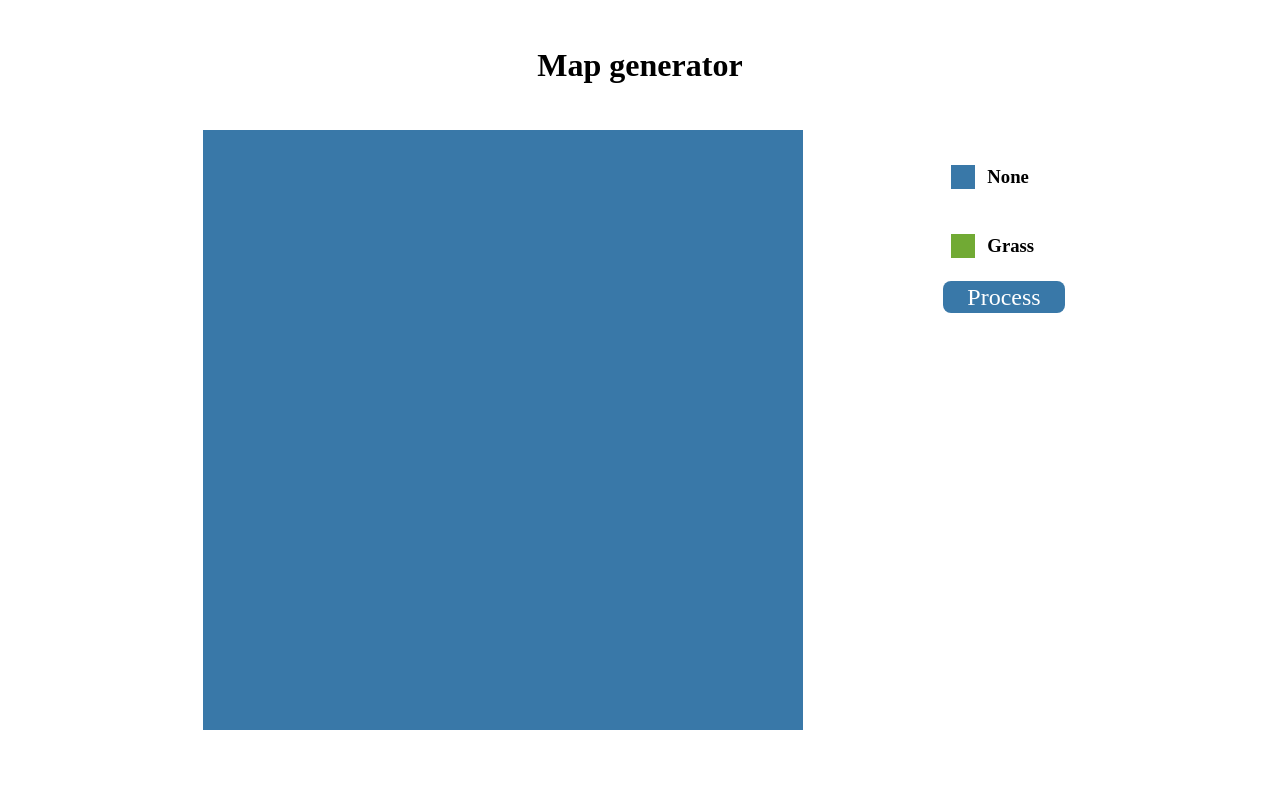
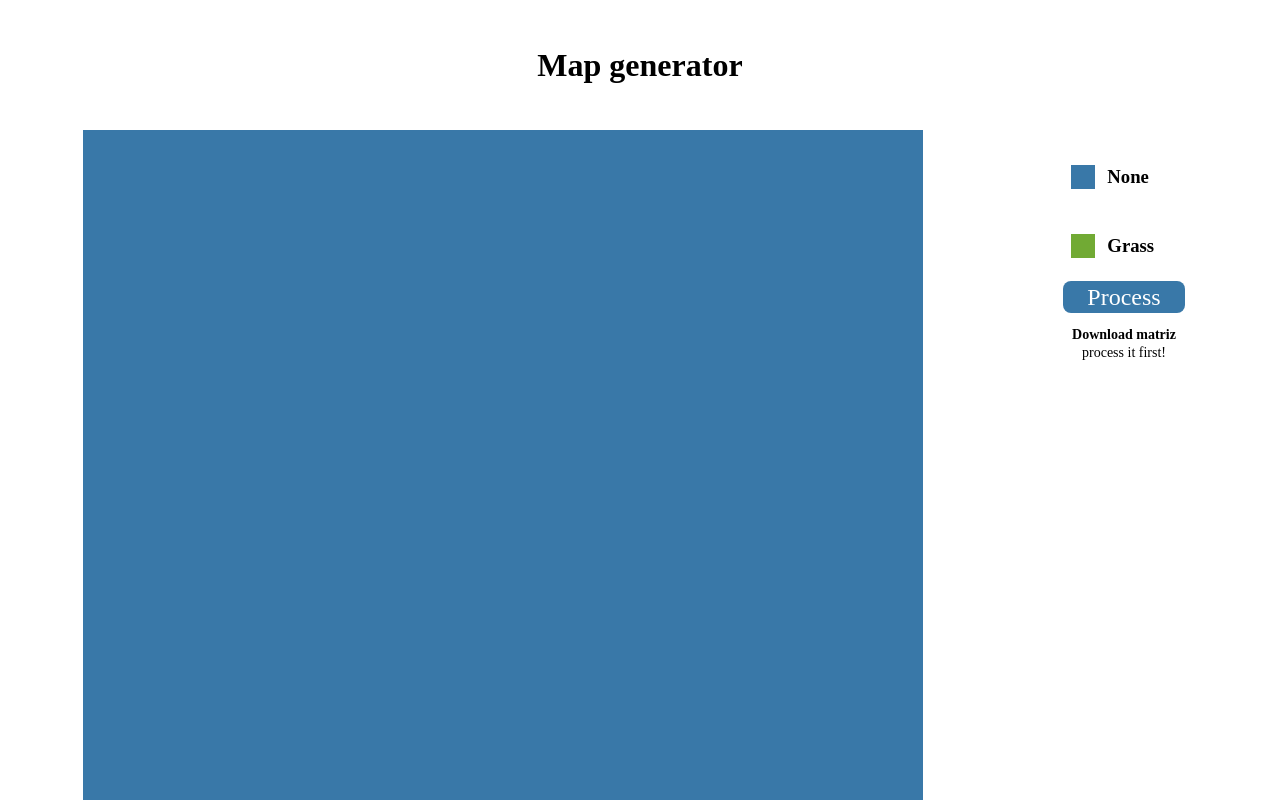
Before and after one commit to bitgardens/map_generator, a React (Vite) app: page / in a window 1280 px wide. Shown: the top 800 px of the page. Built offline with nearby package versions, Linux system fonts and the light colour scheme.

Commit message:
Downloadable matriz

```diff
--- a/src/MapGenerator.tsx
+++ b/src/MapGenerator.tsx
@@ -2,6 +2,7 @@ import React, { useState, useEffect } from "react";
 
 import {
   Container,
+  DownloadBtn,
   Main,
   MapColumn,
   MapGrid,
@@ -15,7 +16,7 @@ import { TileInterface, possibles_type } from "./components/Tile/types";
 import handle_process_map from "./handlers/processMap";
 
 const MapGenerator: React.FC = () => {
-  const SIZE = 25;
+  const SIZE = 35;
 
   const [tiles, setTiles] = useState<TileInterface[][]>(
     Array(SIZE).fill(Array(SIZE).fill({ type: "none" }))
@@ -54,6 +55,15 @@ const MapGenerator: React.FC = () => {
       setDragEnabled(false);
     });
   });
+
+  const handleDownload = () => {
+    var json_string = JSON.stringify(tiles, undefined, 2);
+    var link = document.createElement("a");
+    link.download = "data.json";
+    var blob = new Blob([json_string], { type: "text/plain" });
+    link.href = window.URL.createObjectURL(blob);
+    link.click();
+  };
 
   return (
     <Container>
@@ -111,6 +121,14 @@ const MapGenerator: React.FC = () => {
           >
             Process
           </RunBtn>
+          <DownloadBtn
+            onClick={() => {
+              handleDownload();
+            }}
+          >
+            <h3>Download matriz</h3>
+            <p>process it first!</p>
+          </DownloadBtn>
         </Subtitle>
       </Main>
     </Container>
--- a/src/styles.ts
+++ b/src/styles.ts
@@ -65,14 +65,13 @@ export const TileTmp = styled.div`
   }
 `;
 
-
 export const RunBtn = styled.div`
   display: flex;
   align-items: center;
   justify-content: center;
   outline: none;
   border: none;
-  background-color: #3978A8;
+  background-color: #3978a8;
   padding: 8px 24px;
 
   font-size: 24px;
@@ -80,9 +79,32 @@ export const RunBtn = styled.div`
   border-radius: 8px;
 
   //effects
-  transition: .2s;
+  transition: 0.2s;
   cursor: pointer;
   &:hover {
-    opacity: .8;
+    opacity: 0.8;
   }
-`
+`;
+
+export const DownloadBtn = styled.div`
+  display: flex;
+  align-items: center;
+  justify-content: center;
+  flex-direction: column;
+
+  line-height: 100%;
+  p {
+    font-size: 14px;
+    margin-top: -12px;
+  }
+
+  h3 {
+    font-size: 14px;
+  }
+
+  cursor: pointer;
+  transition: 0.2s;
+  &:hover {
+    opacity: 0.7;
+  }
+`;
```
